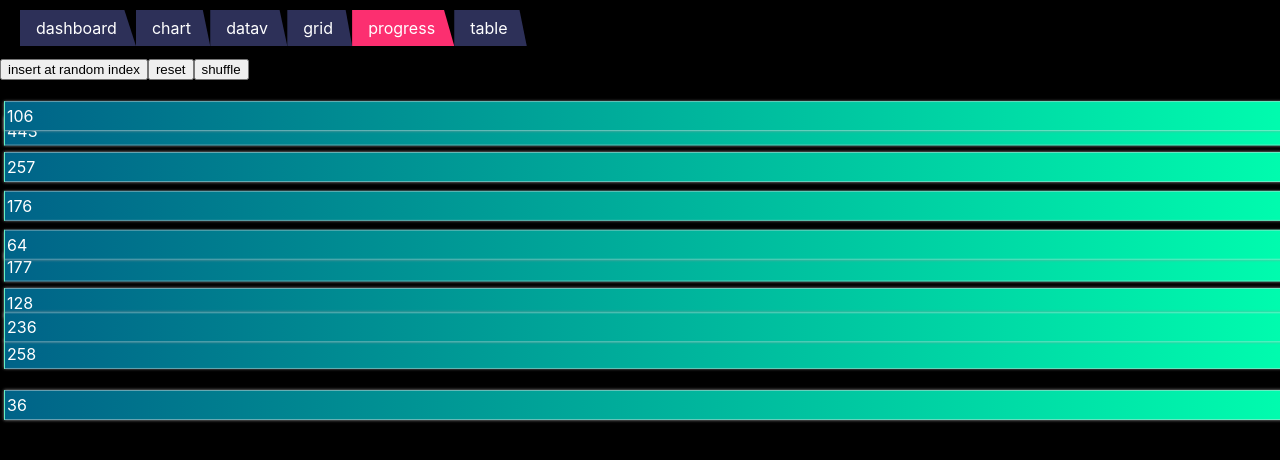
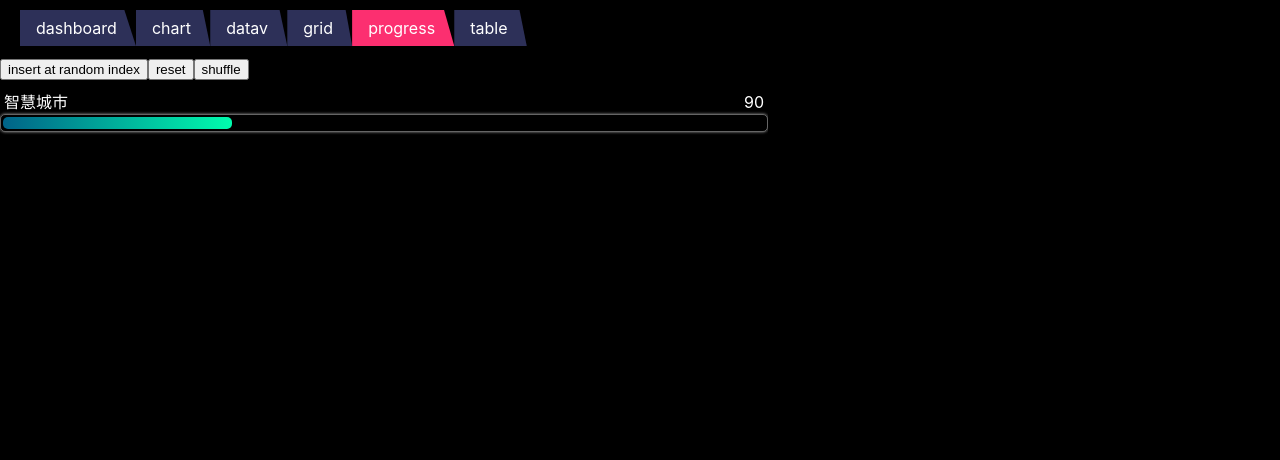
Before and after one commit to shiliangL/vue-datav3, a Vue app: page /viewAuto/progress in a window 1280 px wide. Shown: the top 460 px of the page. Built offline with nearby package versions, Linux system fonts and the light colour scheme.

Commit message:
2023年3月19日

```diff
--- a/src/viewAuto/progress/index.vue
+++ b/src/viewAuto/progress/index.vue
@@ -1,22 +1,28 @@
 <template>
-  <div class="progress">
+  <div class="progress_x">
     <button @click="insert">insert at random index</button>
     <button @click="reset">reset</button>
     <button @click="shuffle">shuffle</button>
 
+    <div class="progress">
       <TransitionGroup
         tag="div"
         name="fade"
-      class="progress_wrapper"
+        class="progress_wrapper_list"
       >
-      <div
-        v-for="item in items"
-        class="item"
-        :key="item.id"
-      >
-        {{ item.value }}
+        <div class="progress_wrapper">
+          <div class="progress_title">
+            <div> 智慧城市 </div>
+            <div> 90 </div>
+          </div>
+          <div class="progress_bar decorator2">
+            <div class="progress_bar_out">
+              <div class="progress_bar_inner"></div>
+            </div>
+          </div>
         </div>
       </TransitionGroup>
+    </div>
   </div>
 
 </template>
@@ -24,7 +30,7 @@
 <script>
 
 import { nanoid } from 'nanoid'
-import { ref, defineComponent, TransitionGroup, nextTick } from 'vue'
+import { h, ref, defineComponent, TransitionGroup, nextTick } from 'vue'
 
 export default defineComponent({
   components: {
@@ -89,20 +95,61 @@ export default defineComponent({
 </script>
 
 <style scoped lang="scss">
+.progress {
+  width: 60%;
+}
+
 .progress_wrapper {
-  padding: 0;
+  width: 100%;
+  color: #fff;
+  overflow: hidden;
+  padding: 10px 0;
   position: relative;
-  .item {
-    width: 100%;
-    margin: 4px;
+  display: inline-block;
+  box-sizing: border-box;
+
+  .progress_title {
+    display: flex;
+    padding: 0 4px;
+    align-items: baseline;
+    justify-content: space-between;
+  }
+  .progress_bar {
+    height: 12px;
     padding: 2px;
-    color: #fff;
-    box-sizing: border-box;
-    border: 1px solid #666;
+    border-radius: 5px;
+    position: relative;
     box-shadow: 0 0 3px #999;
     border: 1px solid rgba(225, 225, 225, 0.45);
-    // background: linear-gradient(-90deg, #5071ff, #21cdff);
-    background:  linear-gradient(-90deg, #00fcae, #006388);
+    .progress_bar_out {
+      width: 100%;
+      height: 100%;
+      overflow: hidden;
+      position: relative;
+      .progress_bar_inner {
+        width: 30%;
+        height: 100%;
+        top: 0;
+        left: 0;
+        position: absolute;
+        border-radius: 5px;
+        transition: all 0.6s ease;
+        background: linear-gradient(-90deg, #00fcae, #006388);
+      }
+    }
+
+    &.decorator {
+      &::after {
+        left: 30%;
+        top: 50%;
+        content: "";
+        width: 4px;
+        height: 160%;
+        position: absolute;
+        transform: translateY(-50%);
+        background: linear-gradient(0deg, #00fcae, #006388);
+      }
+    }
   }
 }
 
```
Lines whose indentation alone changed are shown as unchanged.
